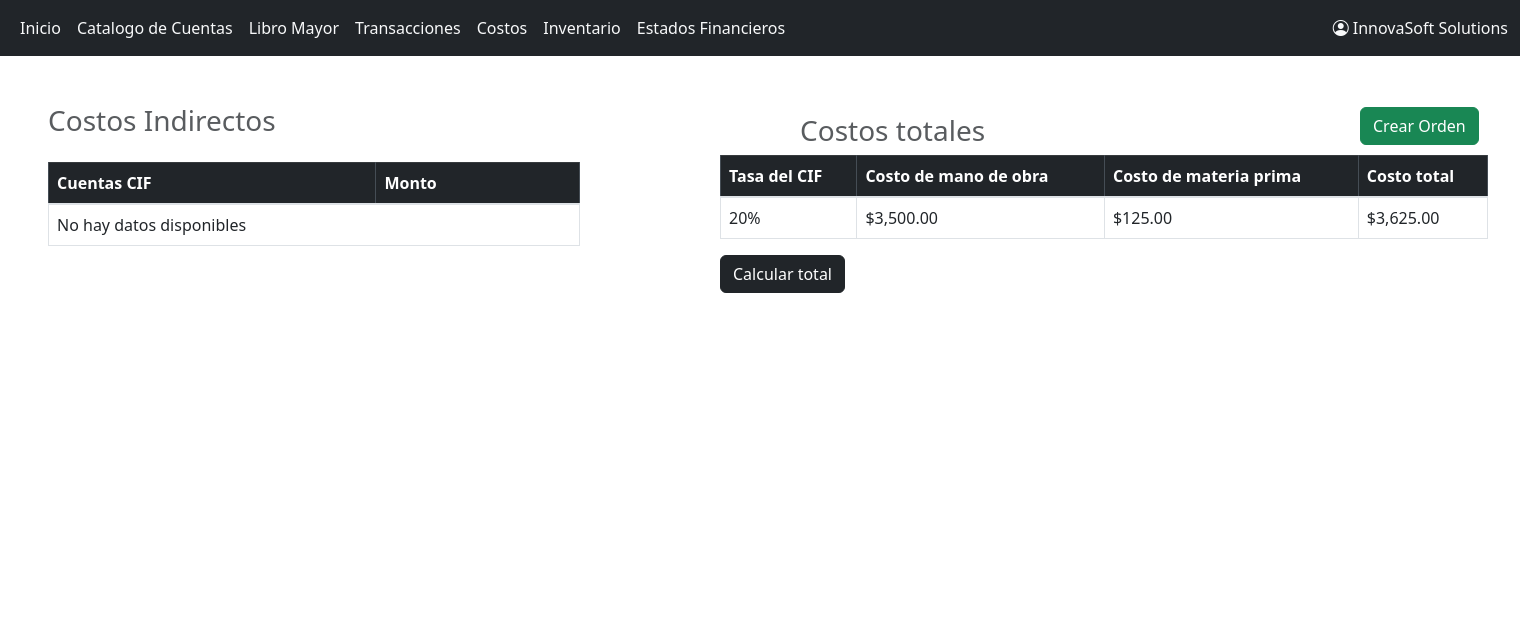
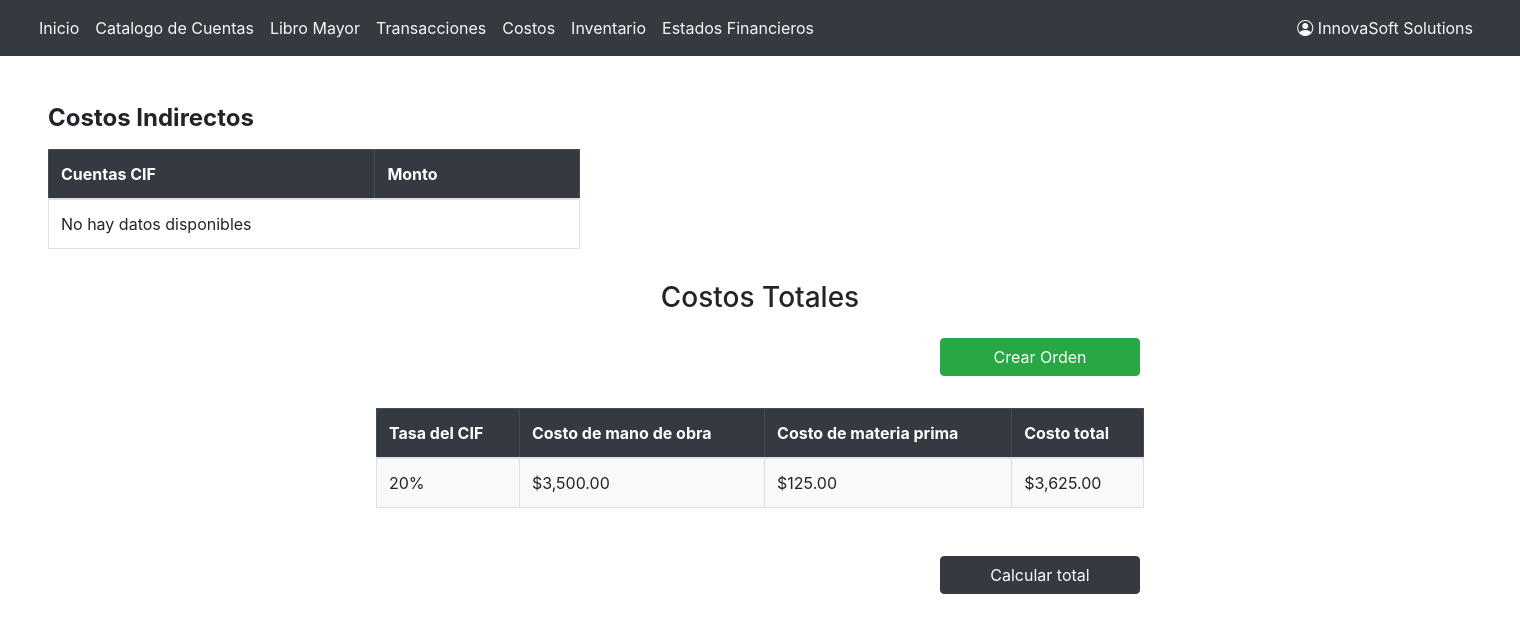
Before and after one commit to erickG01/InnovaSoftSolutions, a Django app: page /Costos/ in a window 1520 px wide. Shown: the top 633 px of the page. Run offline with Django 5.2, Linux system fonts and the light colour scheme; some libraries are stand-ins or nearby versions.

Commit message:
Agregar Costos

```diff
--- a/App_innovaSoft/static/css/costos.css
+++ b/App_innovaSoft/static/css/costos.css
@@ -1,32 +1,71 @@
+.costos_txt{
+    margin-top: 3rem;
+    margin-left: 3rem;
+    font-size: 24px;
+    font-weight: bold;
+}
 .tabla{
-    width:35%;
-    margin-left:3rem;
-    margin-top:1rem;
-    position:absolute;
+    width: 35%;
+    margin: 1rem 0 1rem 3rem;
+    border-collapse: collapse;
 }
-.costos_txt{
-    margin-top:3rem;
-    margin-left:3rem;
+.tabla th, .tabla td {
+    padding: 12px;
+    text-align: left;
 }
-.contenedor{
-    margin-left:-16rem;
-
+.tabla th {
+    background-color: #343a40;
+    color: white;
+}
+.tablaCosto{
+    width: 100%;
+    max-width: 48rem;  /* Limita el tamaño máximo */
+    margin: 2rem auto; /* Centra la tabla */
+    border-collapse: collapse;
+}
+.tablaCosto th, .tablaCosto td {
+    padding: 12px;
+    text-align: left;
+}
+.tablaCosto th {
+    background-color: #343a40;
+    color: white;
+}
+.tablaCosto td {
+    background-color: #f9f9f9;
+    border: 1px solid #ddd;
+}
+.btn_orden, .btnCalcular {
+    margin-top: 1rem;
+}
+.btn_orden{
+    margin-left: 50%;
+    transform: translateX(-50%);
+    width: 200px;
+}
+.btnCalcular{
+    margin-left: 50%;
+    transform: translateX(-50%);
+    width: 200px;
 }
 .costoTotales{
-position: absolute;
-margin-left:50rem;
-margin-top:-2rem;
+    margin: 2rem auto;
+    text-align: center;
 }
-.tablaCosto{
-    width:48rem;
-    margin-left:-5rem;
+.modal-dialog {
+    max-width: 500px;
+    margin: 1.75rem auto;
 }
-.btn_orden{
-position: absolute;
-margin-left: 35rem;
-margin-top:-3rem;
+@media (max-width: 768px) {
+    .tabla {
+        width: 100%;
+        margin-left: 0;
+    }
+    .costoTotales {
+        margin-top: 2rem;
+    }
+    .btn_orden, .btnCalcular {
+        width: 100%;
+        margin-left: 0;
+    }
 }
-.btnCalcular{
-    position: absolute;
-    margin-left:-5rem;
-}
--- a/App_innovaSoft/templates/App_innovaSoft/costos.html
+++ b/App_innovaSoft/templates/App_innovaSoft/costos.html
@@ -1,20 +1,7 @@
 {% extends 'App_innovaSoft/base.html' %}
 
 {% block content %}
-<!DOCTYPE html>
-<html>
-    <head>
 {% load static %}
-        <meta charset="utf-8">
-        <meta http-equiv="X-UA-Compatible" content="IE=edge">
-        <title>Costos</title>
-        <link href="https://cdn.jsdelivr.net/npm/bootstrap@5.3.0/dist/css/bootstrap.min.css" rel="stylesheet">
-        <link rel="stylesheet" href="https://cdnjs.cloudflare.com/ajax/libs/bootstrap-icons/1.8.1/font/bootstrap-icons.min.css">
-        <meta name="description" content="">
-        <meta name="viewport" content="width=device-width, initial-scale=1">
-        <link rel="stylesheet" href="{% static 'css/costos.css' %}">
-    </head>
-    <body>
 <h3 class="costos_txt text-body-secondary">Costos Indirectos</h3>
 
 <!-- Tabla de Costos Indirectos -->
@@ -33,15 +20,15 @@
         </tr>
         {% empty %}
         <tr>
-                        <td colspan="2" >No hay datos disponibles</td>
+            <td colspan="2">No hay datos disponibles</td>
         </tr>
         {% endfor %}
     </tbody>
 </table>
 
+<div class="costoTotales">
+    <h3 class="text-body-secondary">Costos Totales</h3>
 
-        <div class="costoTotales">
-            <h3 class="text-body-secondary">Costos totales</h3>
     <!-- Botón para abrir el modal -->
     <button type="button" class="btn_orden btn btn-success" data-bs-toggle="modal" data-bs-target="#ordenModal">
         Crear Orden
@@ -126,6 +113,6 @@
 
 <!-- Scripts de Bootstrap -->
 <script src="https://cdn.jsdelivr.net/npm/bootstrap@5.3.0/dist/js/bootstrap.bundle.min.js"></script>
-    </body>
-</html>
+<script src="https://code.jquery.com/jquery-3.6.0.slim.min.js"></script>
+<link rel="stylesheet" href="{% static 'css/costos.css' %}">
 {% endblock %}
--- a/App_innovaSoft/templates/App_innovaSoft/estadoFinancieros.html
+++ b/App_innovaSoft/templates/App_innovaSoft/estadoFinancieros.html
@@ -53,7 +53,7 @@
     </div>
 </div>
 
-<script src="https://code.jquery.com/jquery-3.5.1.slim.min.js"></script>
-<script src="https://cdn.jsdelivr.net/npm/bootstrap@4.5.2/dist/js/bootstrap.bundle.min.js"></script>
+<script src="https://cdn.jsdelivr.net/npm/bootstrap@5.3.0/dist/js/bootstrap.bundle.min.js"></script>
+<script src="https://code.jquery.com/jquery-3.6.0.slim.min.js"></script>
 <link rel="stylesheet" href="{% static 'css/styles.css' %}">
 {% endblock %}
```
Also changed, not shown: other parts of App_innovaSoft/templates/App_innovaSoft/costos.html (+15 -15 lines). Lines whose indentation alone changed are shown as unchanged.
